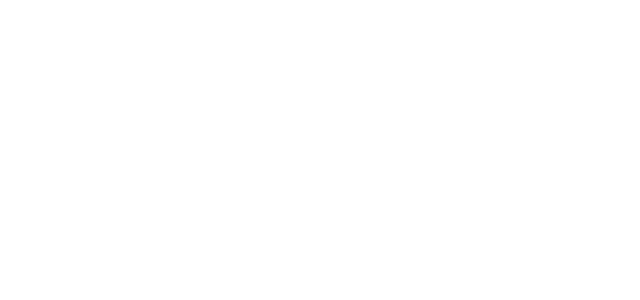
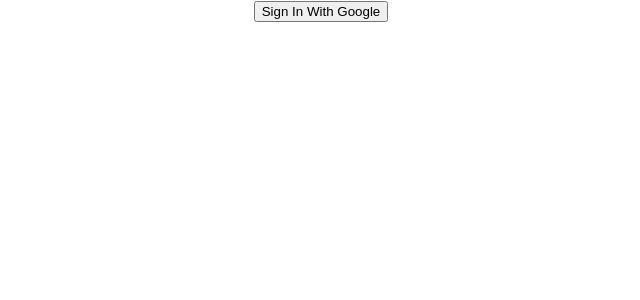
Before and after one commit to dipdastoko/simple-firebase-authentication, a React (Create React App) app: page / in a window 1280 px wide. Shown: the top 300 px of the page, without its empty margins (319-959 px from the left). Built offline with nearby package versions, Linux system fonts and the light colour scheme.

Commit message:
google authentication

```diff
--- a/src/App.js
+++ b/src/App.js
@@ -1,10 +1,22 @@
-import logo from './logo.svg';
 import './App.css';
+import initializeAuthentication from './Firebase/Firebase.initialize';
+import { getAuth, signInWithPopup, GoogleAuthProvider } from 'firebase/auth';
+
+initializeAuthentication();
+const provider = new GoogleAuthProvider();
 
 function App() {
+  const handleButtonClick = () => {
+    const auth = getAuth();
+    signInWithPopup(auth, provider)
+      .then(result => {
+        const user = result.user;
+        console.log(user);
+      })
+  }
   return (
     <div className="App">
-
+      <button onClick={handleButtonClick}>Sign In With Google</button>
     </div>
   );
 }
--- a/src/Firebase/Firebase.initialize.js
+++ b/src/Firebase/Firebase.initialize.js
@@ -1,6 +1,5 @@
 import { initializeApp } from 'firebase/app';
 import firebaseConfig from './Firebase.config';
-
 
 const initializeAuthentication = () => {
     initializeApp(firebaseConfig);
```
